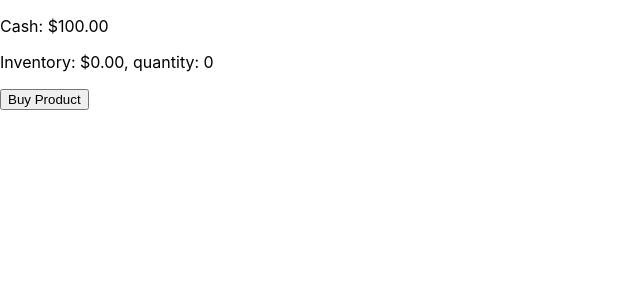
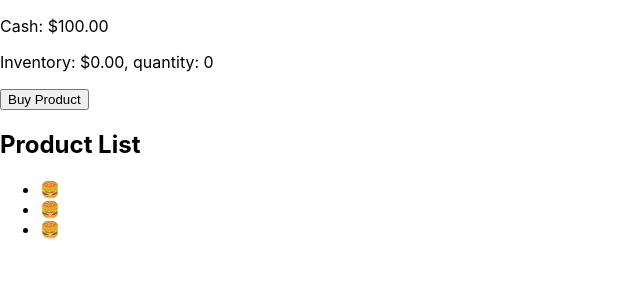
Before and after one commit to rmassaroni/topdog, a React (Create React App) app: page / in a window 1280 px wide. Shown: the top 300 px of the page, without its empty margins (0-640 px from the left). Built offline with nearby package versions, Linux system fonts and the light colour scheme.

Commit message:
products

```diff
--- a/src/App.tsx
+++ b/src/App.tsx
@@ -1,11 +1,20 @@
 import './App.css';
 import React, { useState, useEffect } from 'react';
 import { useCounter, Asset, Cash, Inventory } from './Assets';
+import { Product } from './Product';
+import ProductList from './ProductList';
 
 
 const App: React.FC = () => {
     const cash = Cash(100);
     const inv = Inventory();
+
+    const products: Product[] = [
+        new Product('Product A', 50),
+        new Product('Product B', 75),
+        new Product('Product C', 100),
+    ];
+
 
     return (
         <div>
@@ -17,6 +26,7 @@ const App: React.FC = () => {
                     cash.updateValue(cash.value - 1);
                 }}
             >Buy Product</button>
+            <ProductList products={products} />
         </div>
     );
 }
--- a/src/Product.ts
+++ b/src/Product.ts
@@ -1,10 +1,12 @@
 export class Product {
     private name: string;
     private value: number;
+    private icon: string;
 
     constructor(name: string, value: number) {
         this.name = name;
         this.value = value;
+        this.icon = '🍔';
     }
 
     getName(): string {
@@ -29,4 +31,12 @@ export class Product {
     fullName(): string {
         return `${this.name}: ${this.usd()}`;
     }
+
+    getIcon(): string {
+        return this.icon;
+    }
+
+    setIcon(icon: string): void {
+        this.icon = icon;
+    }
 }
--- /dev/null
+++ b/src/ProductList.tsx
@@ -0,0 +1,21 @@
+import React from 'react';
+import { Product } from './Product';
+
+interface ProductListProps {
+    products: Product[];
+}
+
+const ProductList: React.FC<ProductListProps> = ({ products }) => {
+    return (
+        <div>
+            <h2>Product List</h2>
+            <ul>
+                {products.map((product, index) => (
+                    <li key={index}>{product.getIcon()}</li>
+                ))}
+            </ul>
+        </div>
+    );
+}
+
+export default ProductList;
```
